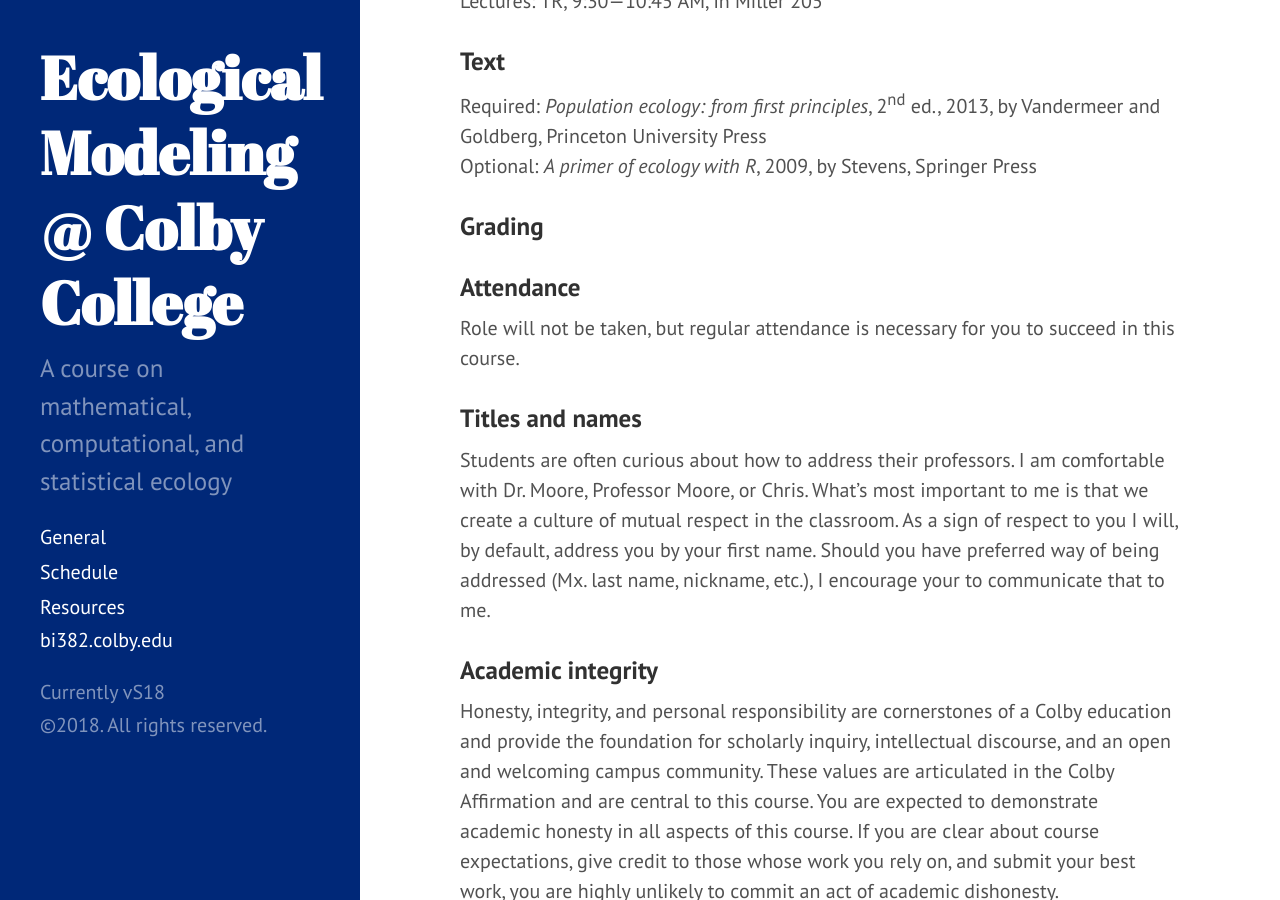
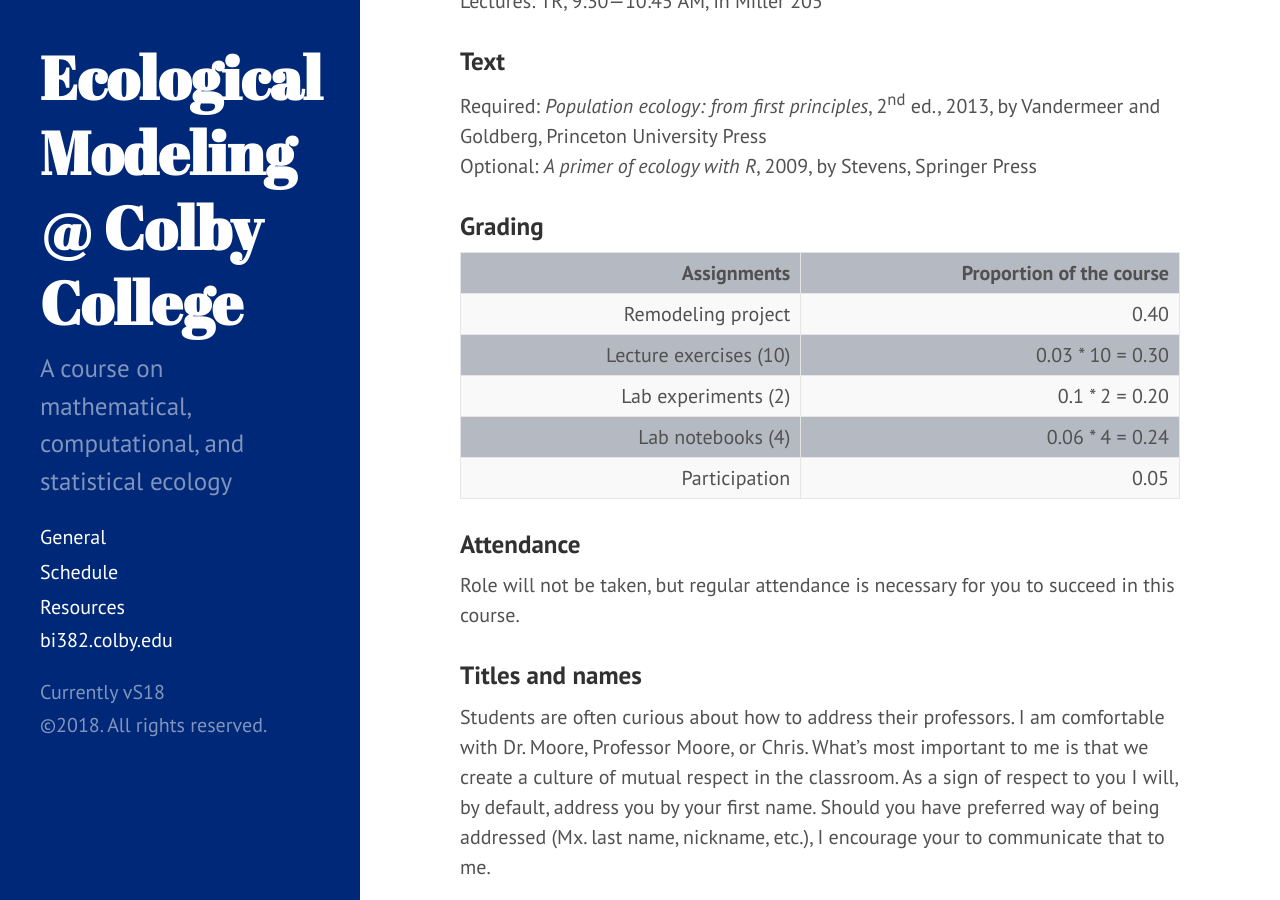
Before and after one commit to ColbyEcology/BI382_2018_Spring, a Jekyll site: the page built from index.md, in a window 1280 px wide and 900 px high, scrolled down 1419 px. Built offline with Jekyll 4.4.1, drawn with Linux system fonts in a browser that asks for light colours.

Commit message:
added grading

```diff
--- a/index.md
+++ b/index.md
@@ -35,6 +35,13 @@
 
 ### Grading
 
+Assignments             | Proportion of the course  |
+-----------------------:|--------------------------:|
+Remodeling project      |                      0.40 |
+Lecture exercises  (10) |          0.03 * 10 = 0.30 |
+Lab experiments     (2) |            0.1 * 2 = 0.20 |
+Lab notebooks       (4) |           0.06 * 4 = 0.24 |
+Participation           |                      0.05 |
 
 ### Attendance
 Role will not be taken, but regular attendance is necessary for you to succeed in this course.
```
